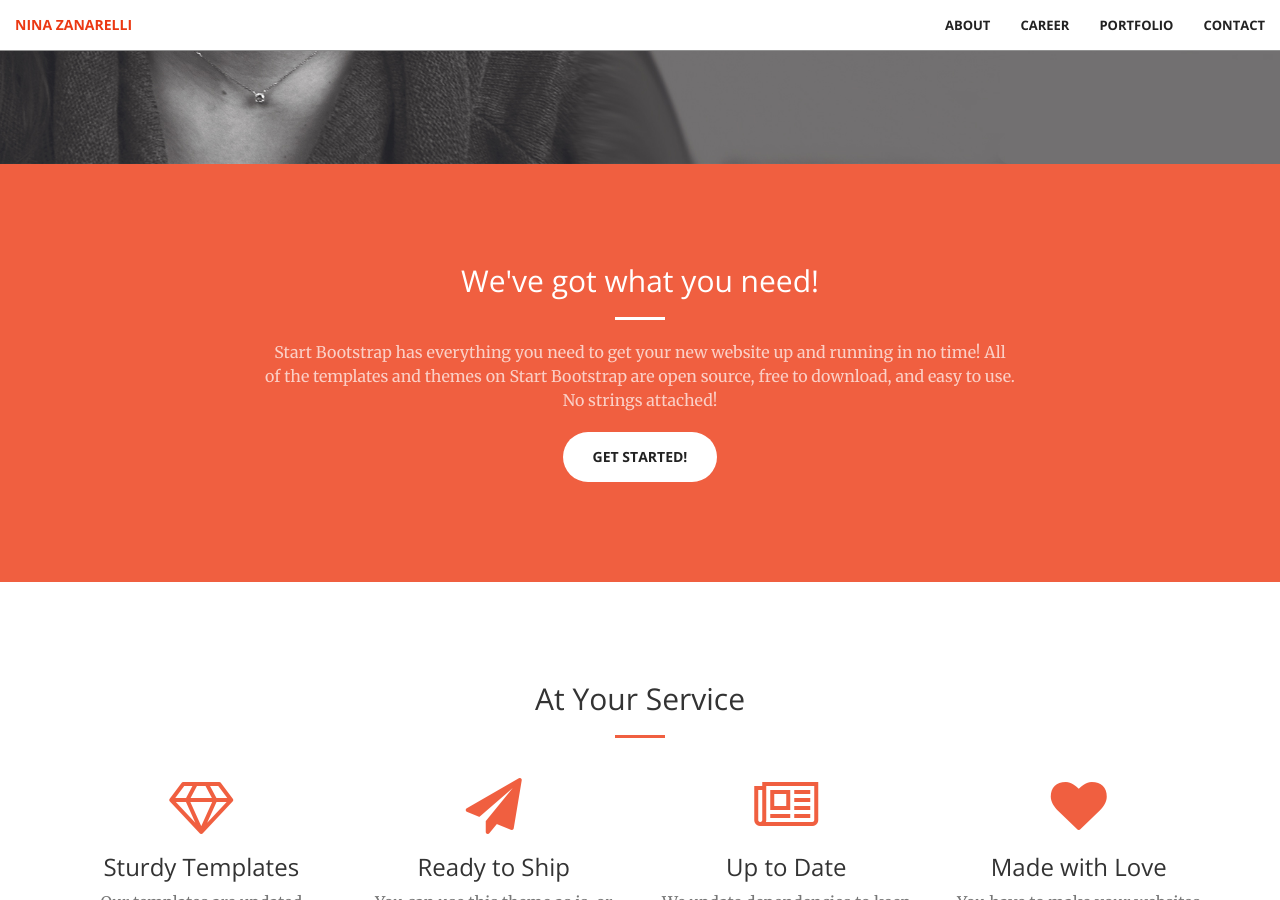
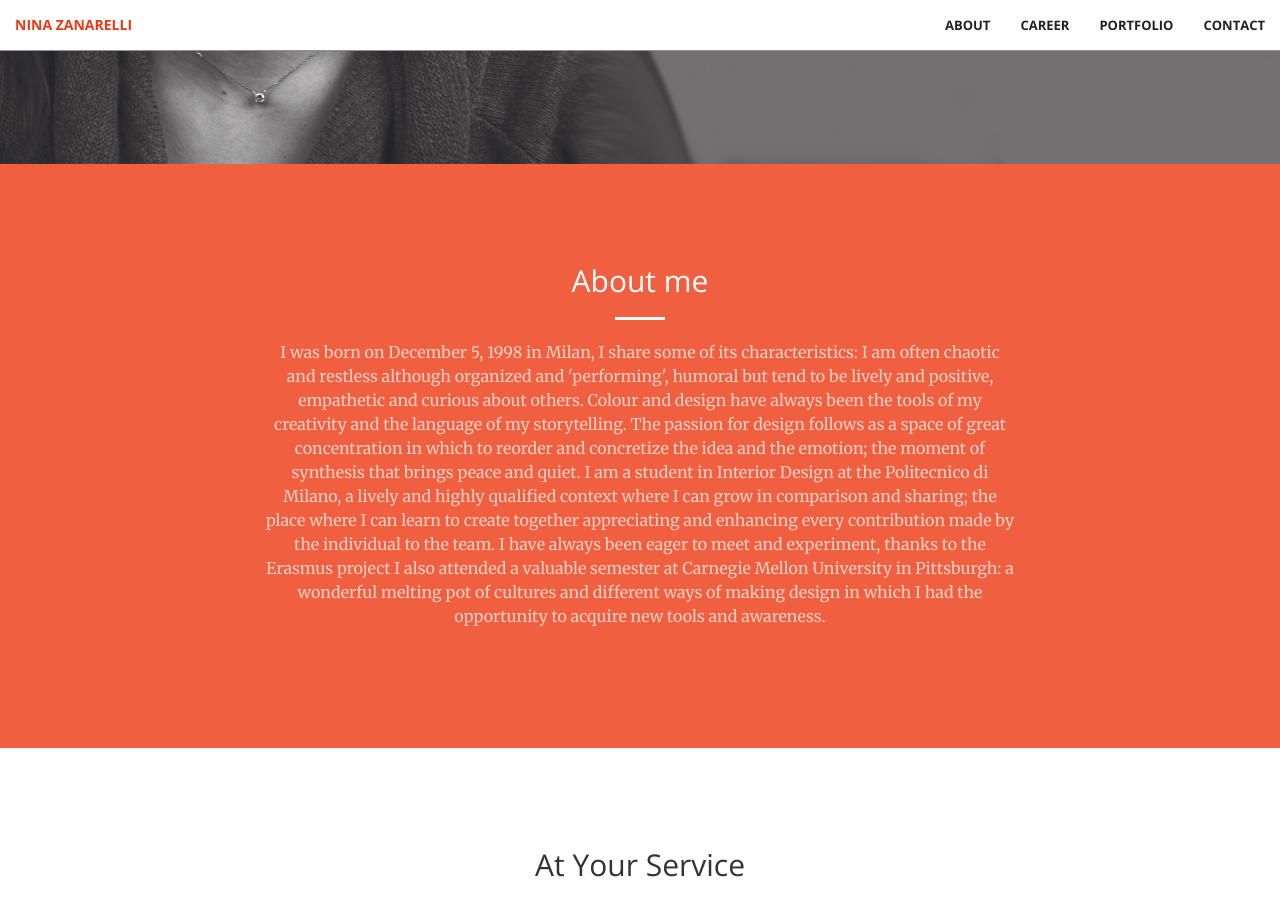
Before and after one commit to ninazanarelli/ninazanarelli.github.io, a Jekyll site: the page built from index.html, in a window 1280 px wide and 900 px high, scrolled down 736 px. Built offline with Jekyll 4.4.1, drawn with Linux system fonts in a browser that asks for light colours.

Commit message:
aboutpage

```diff
--- a/_includes/call-to-action.html
+++ b/_includes/call-to-action.html
@@ -2,10 +2,10 @@
     <div class="container">
         <div class="row">
             <div class="col-lg-8 col-lg-offset-2 text-center">
-                <h2 class="section-heading">We've got what you need!</h2>
+                <h2 class="section-heading">About me</h2>
                 <hr class="light">
-                <p class="text-faded">Start Bootstrap has everything you need to get your new website up and running in no time! All of the templates and themes on Start Bootstrap are open source, free to download, and easy to use. No strings attached!</p>
-                <a href="#" class="btn btn-default btn-xl">Get Started!</a>
+                <p class="text-faded">I was born on December 5, 1998 in Milan, I share some of its characteristics: I am often chaotic and restless although organized and 'performing', humoral but tend to be lively and positive, empathetic and curious about others. Colour and design have always been the tools of my creativity and the language of my storytelling. The passion for design follows as a space of great concentration in which to reorder and concretize the idea and the emotion; the moment of synthesis that brings peace and quiet.
+                    I am a student in Interior Design at the Politecnico di Milano, a lively and highly qualified context where I can grow in comparison and sharing; the place where I can learn to create together appreciating and enhancing every contribution made by the individual to the team. I have always been eager to meet and experiment, thanks to the Erasmus project I also attended a valuable semester at Carnegie Mellon University in Pittsburgh: a wonderful melting pot of cultures and different ways of making design in which I had the opportunity to acquire new tools and awareness.</p>
             </div>
         </div>
     </div>
```
